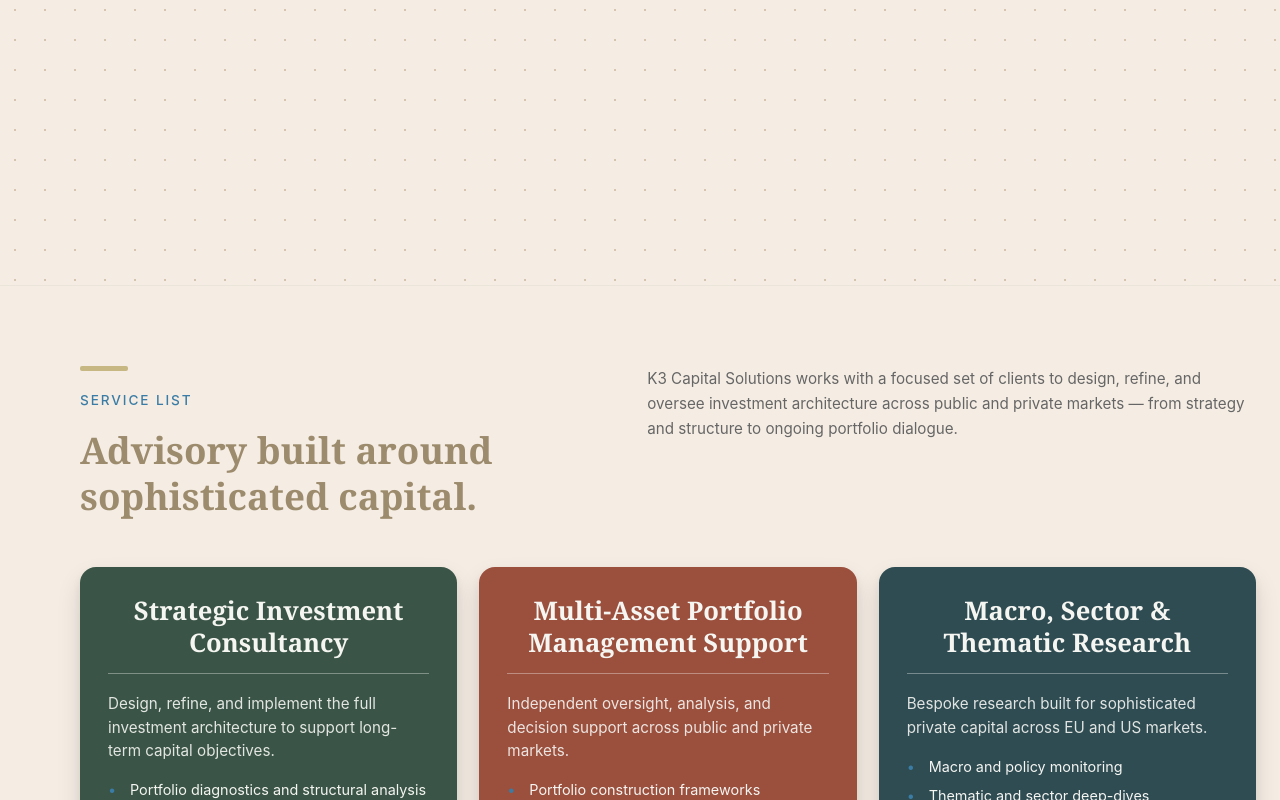
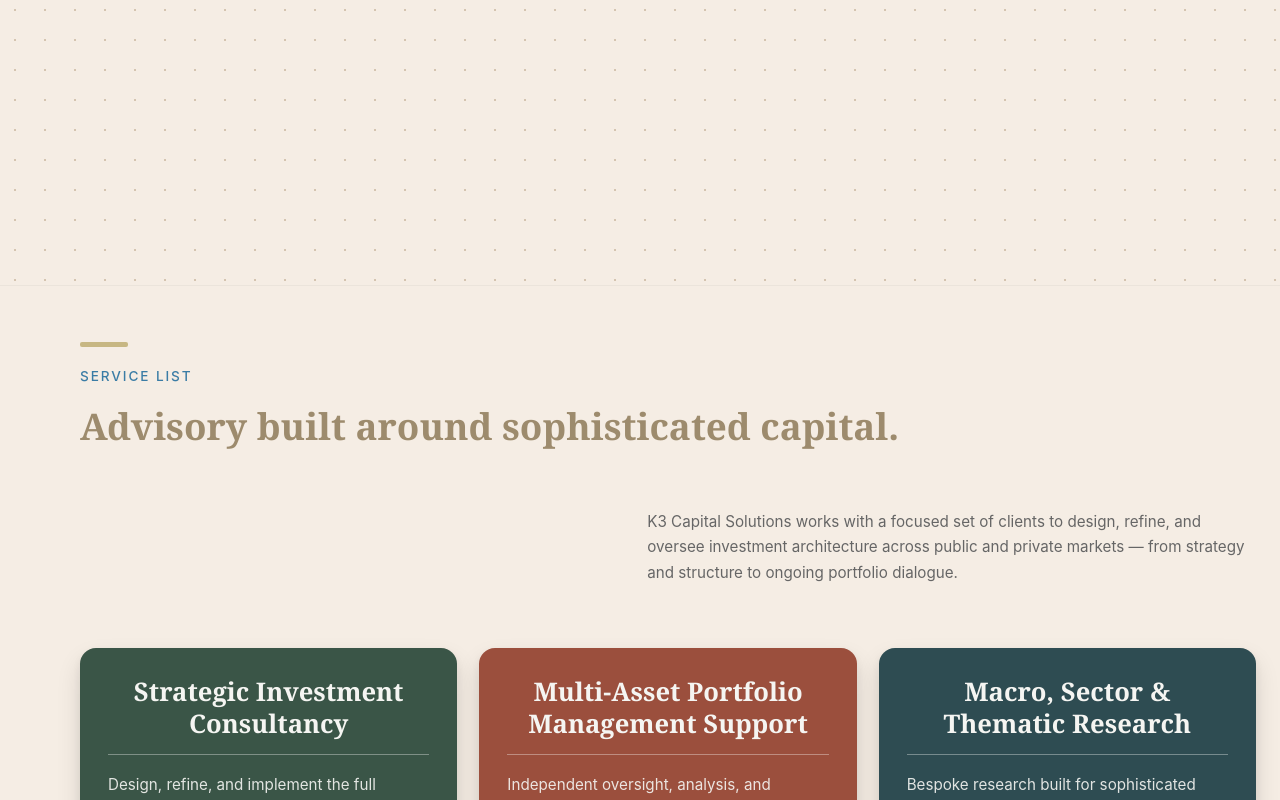
Before and after one commit to indarss/K3CapitalSolutions, a Next.js app: page / in a window 1280 px wide. Shown: the part 513-1313 px from the top of the page. Built offline with nearby package versions, Linux system fonts and the light colour scheme.

Commit message:
alignment
alignment

```diff
--- a/app/globals.css
+++ b/app/globals.css
@@ -693,22 +693,18 @@ section#about .profile-card:hover {
   gap: 60px;
   align-items: flex-start;
   margin-bottom: 48px;
-  row-gap: 24px;
-  grid-template-areas:
-    "header header"
-    "left right";
 }
 
 .services-header-left {
   display: flex;
   flex-direction: column;
   gap: 0;
-  grid-area: left;
+  grid-column: 1 / -1;
+  margin-bottom: 32px;
 }
 
 .services-header-left .hero-eyebrow {
   color: #3a7ca5;
-  grid-column: unset;
   margin-bottom: 16px;
 }
 
@@ -716,7 +712,8 @@ section#about .profile-card:hover {
   display: flex;
   align-items: flex-start;
   flex-direction: column;
-  grid-area: right;
+  grid-column: 2;
+  margin-top: -32px;
 }
 
 .services-header .highlight-bar {
```
